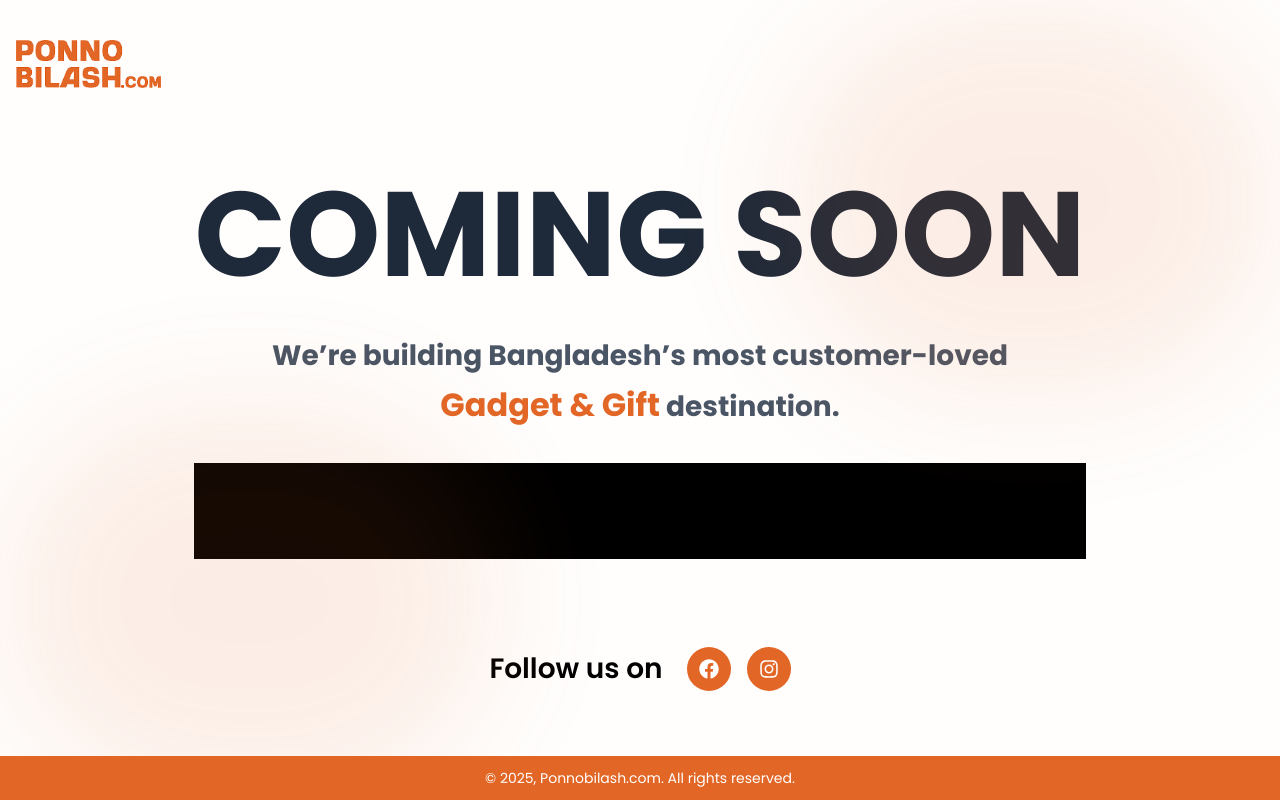
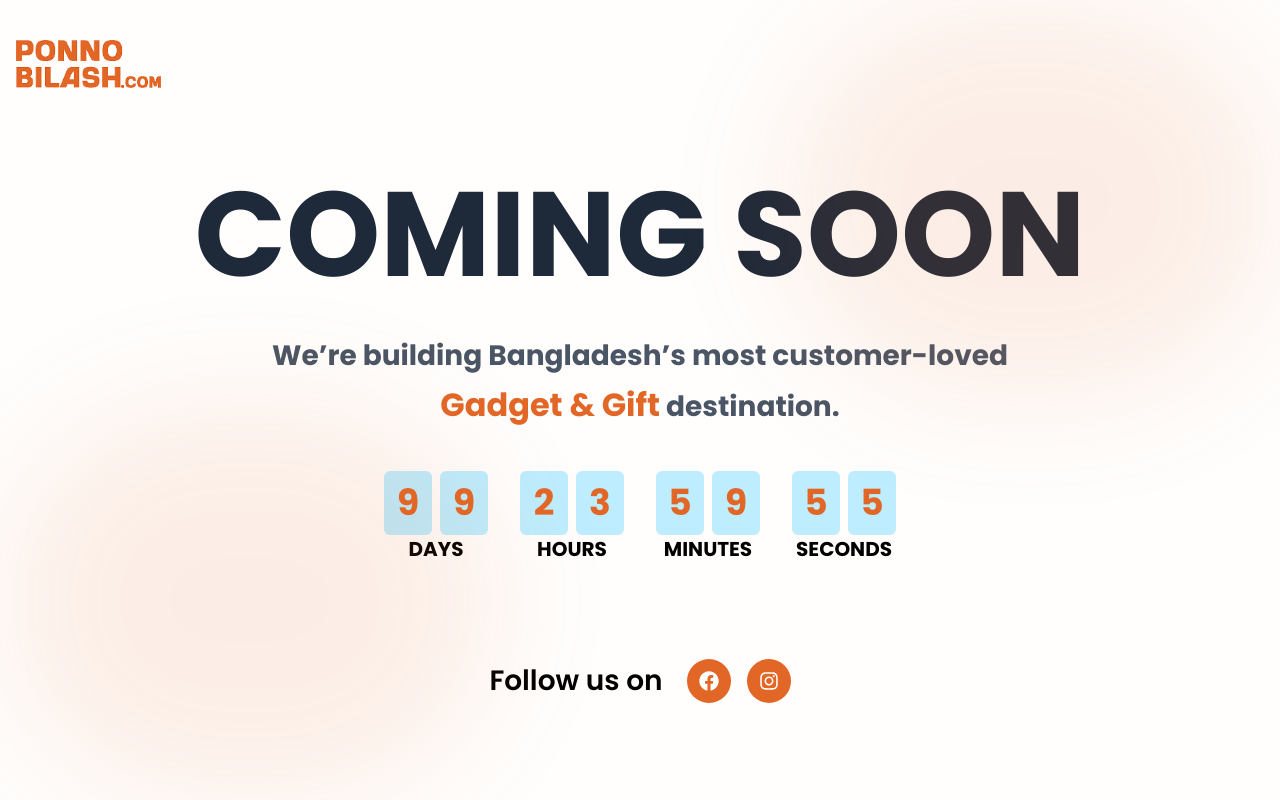
Before and after one commit to MohammadJewelRana/ponno-bilash-landing-page, a React (Vite) app: page / in a window 1280 px wide. Built offline with nearby package versions, Linux system fonts and the light colour scheme.

Commit message:
counter component ready

```diff
--- a/package.json
+++ b/package.json
@@ -11,6 +11,7 @@
   },
   "dependencies": {
     "@tailwindcss/vite": "^4.1.11",
+    "framer-motion": "^12.23.12",
     "react": "^19.1.0",
     "react-dom": "^19.1.0",
     "react-icons": "^5.5.0",
--- a/src/Home/CountDown.tsx
+++ b/src/Home/CountDown.tsx
@@ -1,11 +1,60 @@
+import { useEffect, useState } from "react";
 
+// Helper function to format time values as 2-digit strings
+const formatDigit = (value: number): string => value.toString().padStart(2, "0");
 
+// Set your target date here
+const TARGET_DATE = new Date().getTime() + 100 * 24 * 60 * 60 * 1000; // 100 days from now
 
 const CountDown = () => {
+  const [timeLeft, setTimeLeft] = useState(TARGET_DATE - new Date().getTime());
+
+  useEffect(() => {
+    const interval = setInterval(() => {
+      const now = new Date().getTime();
+      const difference = TARGET_DATE - now;
+      setTimeLeft(Math.max(difference, 0));
+    }, 1000);
+
+    return () => clearInterval(interval);
+  }, []);
+
+  const totalSeconds = Math.floor(timeLeft / 1000);
+  const days = Math.floor(totalSeconds / (3600 * 24));
+  const hours = Math.floor((totalSeconds % (3600 * 24)) / 3600);
+  const minutes = Math.floor((totalSeconds % 3600) / 60);
+  const seconds = totalSeconds % 60;
+
+  const renderDigits = (value: number) =>
+    formatDigit(value).split("").map((digit, idx) => (
+      <div
+        key={idx}
+        className="bg-[#BDEDFF] rounded-md w-12 h-16 flex items-center justify-center"
+      >
+        <p className="text-[#E26626] font-bold text-4xl">{digit}</p>
+      </div>
+    ));
+
+  const timeSections = [
+    { label: "Days", value: days },
+    { label: "Hours", value: hours },
+    { label: "Minutes", value: minutes },
+    { label: "Seconds", value: seconds },
+  ];
+
   return (
-  <div>
-
-  </div>
+    <div className="flex justify-center items-center gap-4 flex-wrap">
+      {timeSections.map((section) => (
+        <div key={section.label} className="px-2 py-2">
+          <div className="flex gap-2">
+            {renderDigits(section.value)}
+          </div>
+          <p className="font-bold uppercase text-xl text-black text-center">
+            {section.label}
+          </p>
+        </div>
+      ))}
+    </div>
   );
 };
 
--- a/src/Home/Home.tsx
+++ b/src/Home/Home.tsx
@@ -1,5 +1,6 @@
 import { FaFacebook, FaInstagram } from "react-icons/fa";
 import logo from "../assets/logo/logo.png";
+import CountDown from "./CountDown";
 
 const Home = () => {
   return (
@@ -27,8 +28,8 @@
             </p>
 
             {/* Countdown */}
-            <div className="h-24 bg-black"></div>
-            {/* <Countdown /> */}
+
+            <CountDown />
           </div>
           {/* Social Icons */}
           <div className="flex flex-row items-center gap-2 md:gap-6 mt-6">
@@ -46,11 +47,11 @@
       </div>
 
       {/* Footer */}
-      <div className="bg-[#E26626] w-full">
+      {/* <div className="bg-[#E26626] w-full">
         <div className="text-center py-3 text-sm text-white">
           © {new Date().getFullYear()}, Ponnobilash.com. All rights reserved.
         </div>
-      </div>
+      </div> */}
     </div>
   );
 };
```
Also changed, not shown: 1 other file (tests, documents, lock files or other folders).
